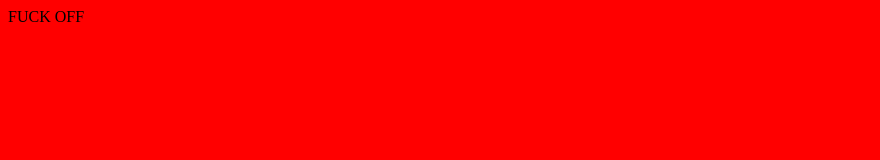
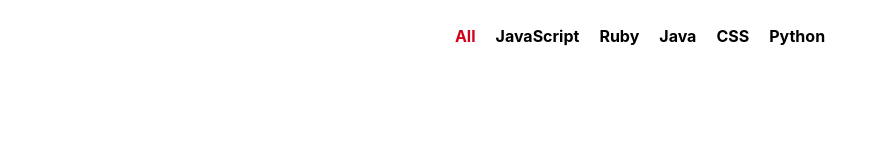
Before and after one commit to bg-k/ghdata, a React app: page / in a window 1280 px wide. Shown: the whole page, without its empty margins (0-880 px from the left). Built offline with nearby package versions, Linux system fonts and the light colour scheme.

Commit message:
build poular navigation

```diff
--- /dev/null
+++ b/app/components/App.js
@@ -0,0 +1,14 @@
+import React from 'react';
+import Popular from './Popular';
+
+class App extends React.Component {
+  render() {
+    return(
+      <div className='container'>
+        <Popular />
+      </div>
+    );
+  }
+}
+
+export default App;
--- /dev/null
+++ b/app/components/Popular.js
@@ -0,0 +1,56 @@
+import React from 'react';
+import PropTypes from 'prop-types';
+
+
+const SelectedLanguage =  (props) => {
+  let languages = ['All', 'JavaScript', 'Ruby', 'Java', 'CSS', 'Python'];
+  return(
+    <ul className='languages'>
+      {languages.map((lang) => {
+        return (
+          <li
+            style={lang === props.selectedLanguage ? { color: '#d0021b'} : null}
+            onClick={props.onSelect.bind(null, lang)}
+            key={lang}>
+            {lang}
+          </li>
+        );
+      })}
+    </ul>
+  )
+}
+
+SelectedLanguage.propTypes = {
+  selectedLanguage: PropTypes.string.isRequired,
+  onSelect: PropTypes.func.isRequired,
+};
+
+class Popular extends React.Component {
+  constructor(props) {
+    super(props);
+    this.state = {
+      selectedLanguage: 'All'
+    };
+
+    this.updateLanguage = this.updateLanguage.bind(this);
+  }
+  updateLanguage(lang) {
+    this.setState(() => {
+      return {
+        selectedLanguage: lang
+      }
+    });
+  }
+  render() {
+    return(
+      <div>
+        <SelectedLanguage
+          selectedLanguage={this.state.selectedLanguage}
+          onSelect={this.updateLanguage}
+        />
+      </div>
+    );
+  }
+}
+
+export default Popular;
--- a/app/index.css
+++ b/app/index.css
@@ -1,3 +1,27 @@
 body {
-  background-color: red;
+  font-family: -apple-system, BlinkMacSystemFont, Segoe UI, Roboto, Oxygen-Sans, Ubuntu, sans-serif;
 }
+
+ul {
+  padding: 0;
+}
+
+li {
+  list-style-type: none;
+}
+
+.container {
+  max-width: 1200px;
+  margin: 0 auto;
+}
+
+.languages {
+  display: flex;
+  justify-content: center;
+}
+
+.languages li {
+  margin: 10px;
+  font-weight: bold;
+  cursor: pointer;
+}
--- a/app/index.js
+++ b/app/index.js
@@ -1,16 +1,7 @@
 import React from 'react';
 import ReactDOM from 'react-dom';
 import './index.css';
-
-class App extends React.Component {
-  render() {
-    return(
-      <div>
-        FUCK OFF
-      </div>
-    );
-  }
-}
+import App from './components/App';
 
 ReactDOM.render(
   <App />,
```
